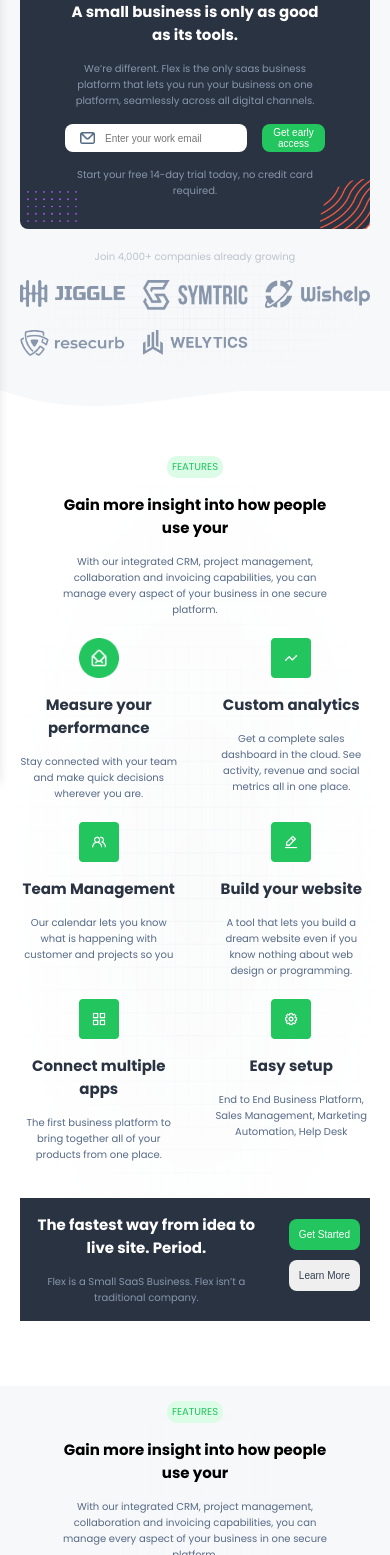
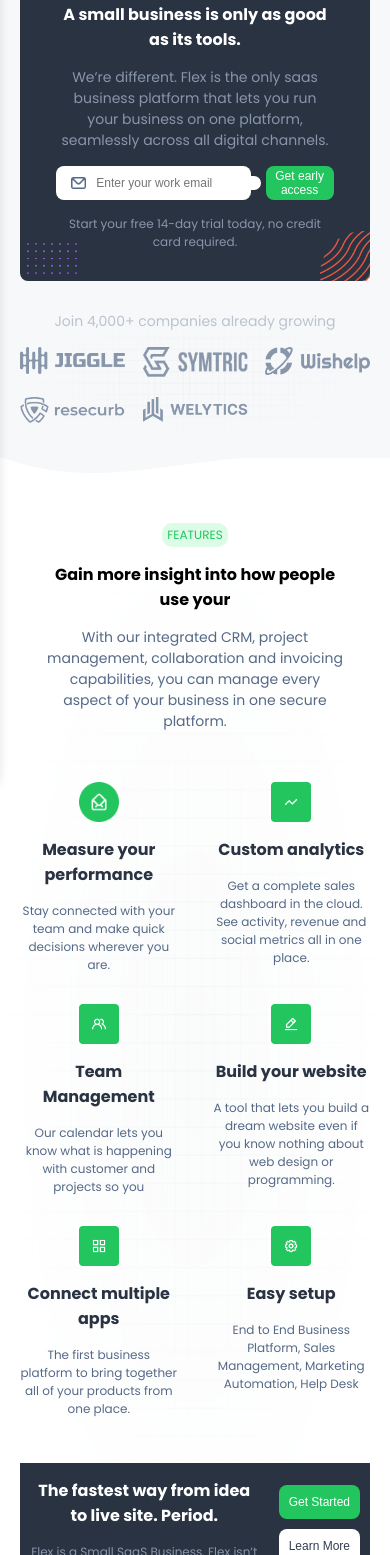
Before and after one commit to chinemelu/spleet-flex, a Vue app: page / in a window 390 px wide. Shown: the part 133-1688 px from the top of the page. Built offline with nearby package versions, Linux system fonts and the light colour scheme.

Commit message:
Improve the visibility of the font by increasing the font-sizes on the mobile screen

```diff
--- a/src/components/WhatWeDo.vue
+++ b/src/components/WhatWeDo.vue
@@ -49,8 +49,11 @@ export default {
   }
   &__primary-text {
     @include mobile-only {
-      height: auto;
+      font-size: $font-size-regular;
     }
+  }
+  &__secondary-text {
+    font-size: $font-size-small;
   }
 }
 </style>
--- a/src/pages/Home.vue
+++ b/src/pages/Home.vue
@@ -100,8 +100,10 @@
               alt="Purple dot pattern for introductory section"
               class="landing-page__introduction-text-container__dot-pattern bottom-left"
             />
-            <h1 class="text-white">A small business is only as good as its tools.</h1>
-            <p class="text-light-grey-3 mt-sm">We’re different. Flex is the only saas business
+            <h1 class="landing-page__introduction-text-container__primary-heading--main
+            text-white">A small business is only as good as its tools.</h1>
+            <p class="landing-page__introduction-text-container__primary-heading--sub
+            text-light-grey-3 mt-sm">We’re different. Flex is the only saas business
               platform that lets you run your business on one platform, seamlessly across
               all digital channels.</p>
               <!-- Button && Input Section -->
@@ -126,7 +128,8 @@
                   Get early access
                 </BaseButton>
               </form>
-              <p class="text-light-grey-3 mt-sm">
+              <p class="landing-page__introduction-text-container__secondary-heading
+               text-light-grey-3 mt-sm">
                 Start your free 14-day trial today, no credit card required.
               </p>
           </div>
@@ -136,7 +139,10 @@
 
         <!-- Start of area showing clients and their logos -->
         <div class="landing-page__introduction-section__clients">
-          <p class="text-light-grey-2 mt-md mb-sm">Join 4,000+ companies already growing</p>
+          <p class="landing-page__introduction-section__primary-heading
+          text-light-grey-2 mt-md mb-sm">
+            Join 4,000+ companies already growing
+          </p>
           <img
             src="/patterns/radial-pattern-grey.png"
             class="landing-page__introduction-section__radial-pattern"
@@ -190,14 +196,16 @@
             features
           </span>
           <div class="landing-page__what-we-do__titles margin-center">
-            <h1>Gain more insight into how people use your</h1>
-            <p class="text-dark-grey-2 mt-sm">With our integrated CRM, project management,
-              collaboration and invoicing capabilities,
+            <h1 class="landing-page__what-we-do__primary-heading--main">
+              Gain more insight into how people use your
+            </h1>
+            <p class="landing-page__what-we-do__primary-heading--sub text-dark-grey-2 mt-sm">
+              With our integrated CRM, project management, collaboration and invoicing capabilities,
               you can manage every aspect of your business in one secure platform.</p>
           </div>
         </div>
 
-        <div class="landing-page__what-we-do__items mt-md">
+        <div class="landing-page__what-we-do__items mt-lg">
           <WhatWeDo
             class="landing-page__what-we-do__item mb-md"
             v-for="(val, index) in whatWeDoItems"
@@ -209,8 +217,10 @@
 <!-- Beginning of Gettting Started Black Background Box -->
         <div class="landing-page__get-started-box bg-dark-1 mt-sm">
           <div>
-            <h1 class="text-white">The fastest way from idea to live site. Period.</h1>
-            <p class="text-light-grey-3 mt-sm">Flex is a Small SaaS Business.
+            <h1 class="landing-page__get-started-box__primary-heading--main
+            text-white">The fastest way from idea to live site. Period.</h1>
+            <p class="landing-page__get-started-box__primary-heading--sub
+            text-light-grey-3 mt-sm">Flex is a Small SaaS Business.
               Flex isn’t a traditional company.</p>
           </div>
           <div class="landing-page__get-started-box__btns" >
@@ -221,7 +231,7 @@
             </BaseButton>
             <BaseButton
               type="submit"
-              class="landing-page__get-started-box__btn br-sm text-dark-grey-3">
+              class="landing-page__get-started-box__btn br-sm text-dark-grey-3 bg-white">
               Learn More
             </BaseButton>
           </div>
@@ -247,8 +257,12 @@
           </span>
         </div>
         <div class="landing-page__what-we-do-II__titles margin-center text-center">
-          <h1>Gain more insight into how people use your</h1>
-          <p class="text-dark-grey-2 mt-sm">With our integrated CRM, project management,
+          <h1 class="landing-page__what-we-do-II__primary-heading--main">
+            Gain more insight into how people use your
+          </h1>
+          <p class="landing-page__what-we-do-II__primary-heading--sub
+          text-dark-grey-2 mt-sm">
+            With our integrated CRM, project management,
             collaboration and invoicing capabilities,
             you can manage every aspect of your business in one secure platform.</p>
         </div>
@@ -321,10 +335,14 @@
           </span>
         </div>
         <div class="landing-page__what-we-do-III__titles margin-center text-center">
-          <h1>Gain more insight into how people use your</h1>
-          <p class="text-dark-grey-2 mt-sm">With our integrated CRM, project management,
+          <h1 class="landing-page__what-we-do-III__primary-heading--main">
+            Gain more insight into how people use your
+          </h1>
+          <p class="landing-page__what-we-do-III__primary-heading--sub text-dark-grey-2 mt-sm">
+            With our integrated CRM, project management,
             collaboration and invoicing capabilities,
-            you can manage every aspect of your business in one secure platform.</p>
+            you can manage every aspect of your business in one secure platform.
+          </p>
           <BaseButton
             type="submit"
             class="landing-page__what-we-do-III__btn text-white
@@ -379,10 +397,15 @@
           </span>
         </div>
         <div class="landing-page__staying-connected__titles margin-center text-center">
-          <h1 class="text-black">Let’s stay connected</h1>
-          <p class="text-dark-grey-2 mt-sm">It's never been easier to get in touch with
+          <h1 class="landing-page__staying-connected__primary-heading--main text-black">
+            Let’s stay connected
+          </h1>
+          <p class="landing-page__staying-connected__primary-heading--sub
+            text-dark-grey-2 mt-sm">
+            It's never been easier to get in touch with
             Flex. Call us, use our live chat widget or email and we'll get back to you
-             as soon as possible!</p>
+             as soon as possible!
+          </p>
         </div>
         <div class="landing-page__staying-connected__social-media text-center mt-md">
           <div class="landing-page__staying-connected__medium">
@@ -620,6 +643,9 @@ export default {
     @include mobile-only {
       padding: $mobile-section-padding;
     }
+    &__primary-heading {
+      font-size: $font-size-medium;
+    }
     &__clients {
       position: relative;
       z-index: 2;
@@ -654,6 +680,17 @@ export default {
     }
   }
   &__introduction-text-container {
+    &__primary-heading {
+      &--main {
+        font-size: $font-size-regular;
+      }
+      &--sub {
+        font-size: $font-size-medium;
+      }
+    }
+    &__secondary-heading {
+      font-size: $font-size-small;
+    }
     &--outer {
       background: $primary-black;
       position: relative;
@@ -701,7 +738,7 @@ export default {
       height: 100%;
     }
     &__btn {
-      font-size: 1rem;
+      font-size: $font-size-small;
       align-self: flex-end;
     }
     &__input-container {
@@ -729,6 +766,17 @@ export default {
     @include mobile-only {
       padding: $mobile-section-padding;
     }
+    &__heading {
+      font-size: $font-size-small;
+    }
+    &__primary-heading {
+      &--main {
+        font-size: $font-size-regular;
+      }
+      &--sub {
+        font-size: $font-size-medium;
+      }
+    }
     &__titles {
       @include mobile-only {
         width: $mobile-width-percentage;
@@ -748,6 +796,14 @@ export default {
     padding: 1.5rem 1rem;
     @include flex-justify-between;
     align-items: center;
+    &__primary-heading {
+      &--main {
+        font-size: $font-size-regular
+      }
+      &--sub {
+        font-size: $font-size-small;
+      }
+    }
     &__btns {
       text-align: right;
     }
@@ -764,6 +820,14 @@ export default {
     z-index: 2;
     @include mobile-only {
       padding: $mobile-section-padding;
+    }
+    &__primary-heading {
+      &--main {
+        font-size: $font-size-regular
+      }
+      &--sub {
+        font-size: $font-size-medium;
+      }
     }
     &__titles {
       @include mobile-only {
@@ -823,6 +887,14 @@ export default {
     @include mobile-only {
       padding: $mobile-section-padding;
     }
+    &__primary-heading {
+      &--main {
+        font-size: $font-size-regular
+      }
+      &--sub {
+        font-size: $font-size-medium;
+      }
+    }
     &__titles {
       @include mobile-only {
         width: $mobile-width-percentage;
@@ -868,6 +940,20 @@ export default {
     @include mobile-only {
       padding: $mobile-section-padding;
     }
+    &__primary-heading {
+      &--main {
+        font-size: $font-size-regular
+      }
+      &--sub {
+        font-size: $font-size-medium;
+      }
+    }
+    &__primary-text {
+      font-size: $font-size-regular;
+    }
+    &__secondary-text {
+      font-size: $font-size-small;
+    }
     &__radial-pattern {
       @include radial-pattern;
     }
--- a/src/styles/abstracts/_variables.scss
+++ b/src/styles/abstracts/_variables.scss
@@ -20,11 +20,12 @@ $dark-grey-3: #333F51;
 
 $primary-black: #2A3342;
 
-$font-size-regular: 1.5rem;
-$font-size-small: 1rem;
+$font-size-regular: 1.6rem;
+$font-size-medium: 1.4rem;
+$font-size-small: 1.2rem;
 
 $border-radius-sm: 8rem;
 
 $mobile-section-padding: 1.5rem 2rem;
 
-$mobile-width-percentage: 80%;
+$mobile-width-percentage: 85%;
--- a/src/styles/base/_utilities.scss
+++ b/src/styles/base/_utilities.scss
@@ -9,12 +9,12 @@
 .text-black { color: $primary-black !important; }
 .text-center { text-align: center !important; }
 .mb-sm { margin-bottom: 1.5rem !important; }
-.mb-md { margin-bottom: 2rem !important;  }
+.mb-md { margin-bottom: 3rem !important;  }
 .mb-lg { margin-bottom: 8rem !important;  }
 .mt-xs { margin-top: 1rem !important; }
 .mt-sm { margin-top: 1.5rem !important; }
 .mt-bg { margin-top: 8rem !important;  }
-.mt-md { margin-top: 2rem !important;  }
+.mt-md { margin-top: 3rem !important;  }
 .mt-lg { margin-top: 5rem !important; }
 .mt-xl { margin-top: 10rem !important; }
 .ml-sm { margin-left: 1.5rem !important; }
@@ -24,6 +24,7 @@
 .bg-color-primary-light { background-color: $color-primary-light !important; }
 .bg-dark-1 { background-color: $primary-black !important;}
 .bg-grey { background: $bg-grey !important;}
+.bg-white { background: $primary-white !important;}
 .br-sm { border-radius: 8px !important; }
 .br-md { border-radius: 1rem !important; }
 .pt-sm { padding-top: 3px !important; }
```
Also changed, not shown: src/styles/base/_typography.scss (line endings or trailing spaces).
